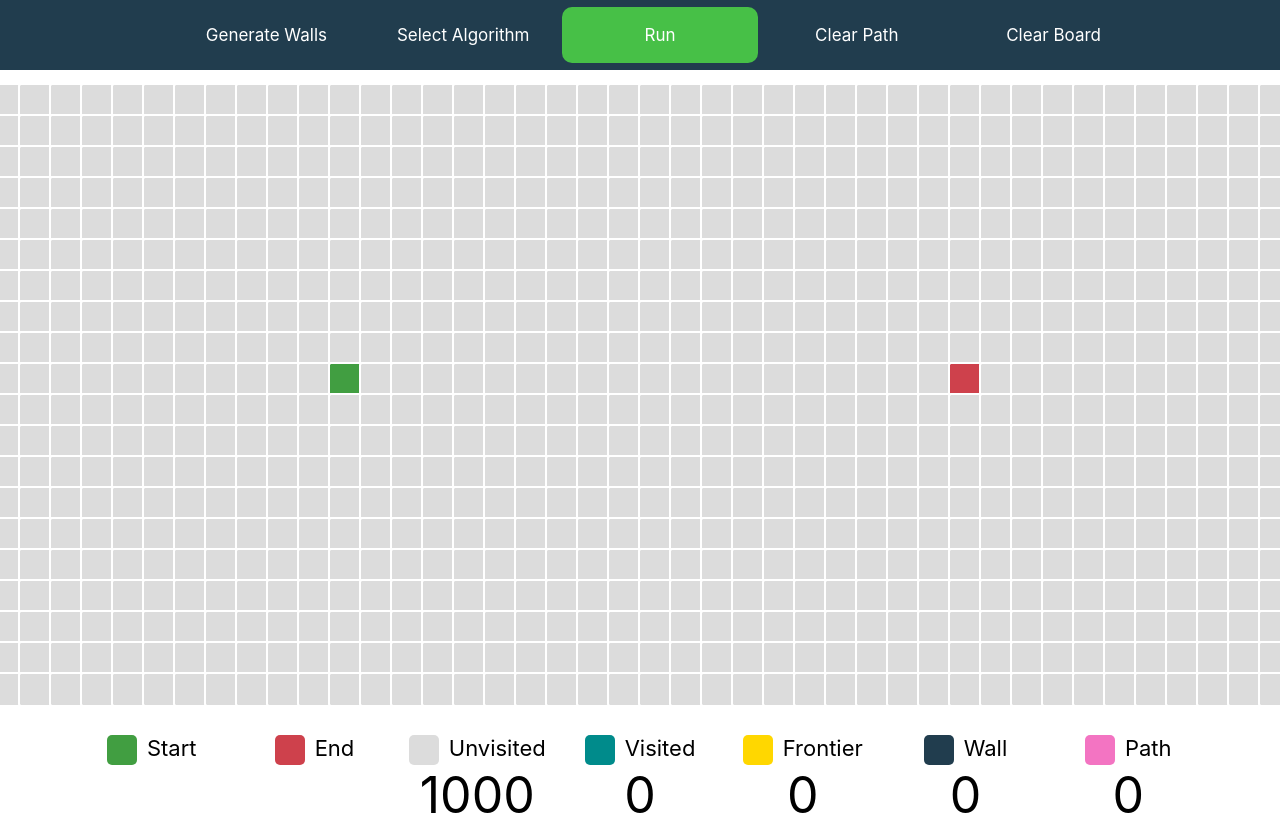
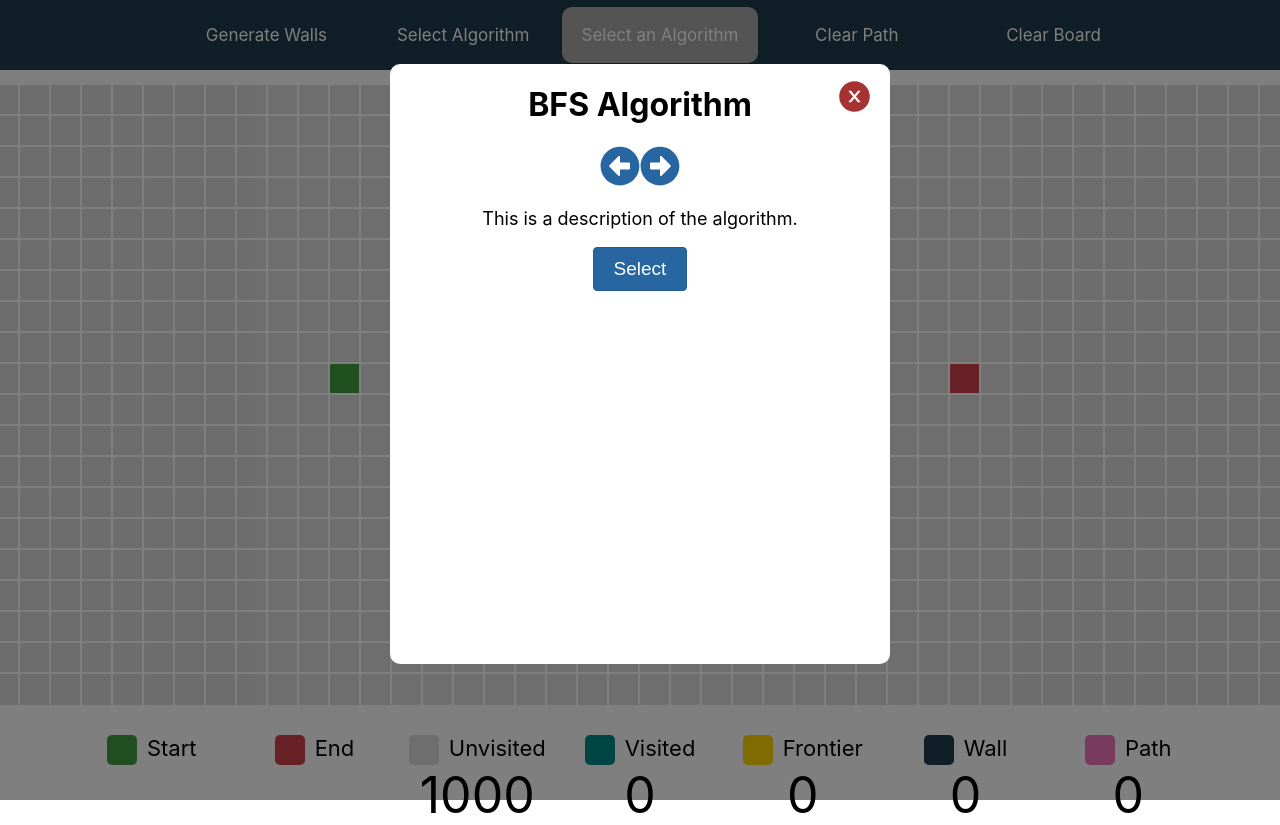
Before and after one commit to elevatethegame/Pathfinding-Visualizer, a React (Create React App) app: page / in a window 1280 px wide. Both pictures are taken after a click on the button "Select Algorithm". Shown: the top 825 px of the page. Built offline with nearby package versions, Linux system fonts and the light colour scheme.

Commit message:
Implemented selecting of algorithm from carousel. Can only start running once an algorithm is selected

```diff
--- a/src/components/Carousel.js
+++ b/src/components/Carousel.js
@@ -1,22 +1,30 @@
-import React from 'react'
+import React, { useState } from 'react'
 import '../css/Carousel.css'
 import { FaArrowAltCircleLeft, FaArrowAltCircleRight } from "react-icons/fa";
 import { AiFillCloseCircle } from "react-icons/ai";
 
-function Carousel() {
+function Carousel({ toggleShowCarousel, setBFSAlgorithm, readyAlgorithm }) {
+    const algorithms = [{name: 'BFS', header: 'BFS Algorithm'}, {name: 'DFS', header: 'DFS Algorithm'}]
+    const [ slideNum, setSlideNum ] = useState(0)
+    const handleClickSelect = () => {
+        setBFSAlgorithm()
+        toggleShowCarousel()
+        readyAlgorithm()
+    }
     return (
         <div className='carousel-container'>
             <div className='carousel'>
-                <h1>BFS Algorithm</h1>
-                <AiFillCloseCircle className='window-close-icon' />
+                <h1>{ algorithms[0].header }</h1>
+                <AiFillCloseCircle className='window-close-icon' onClick={toggleShowCarousel} />
                 <div>
                     <FaArrowAltCircleLeft className='arrow-circle-icon' />
                     {/* <img src={props.algoGIF} alt={props.algoName} /> */}
                     <FaArrowAltCircleRight className='arrow-circle-icon' />
                 </div>
-                <p>
+                <p className='algorithm-description'>
                     This is a description of the algorithm.
                 </p>
+                <button className='carousel-select-button' onClick={handleClickSelect}>Select</button>
             </div>
         </div>
     )
--- a/src/components/Menu.js
+++ b/src/components/Menu.js
@@ -1,4 +1,4 @@
-import React from 'react'
+import React, { useState } from 'react'
 import Grid from './Grid'
 import Navbar from './Navbar'
 import Statbar from './Statbar'
@@ -13,6 +13,8 @@ import { runBFS } from '../utils/Algorithms/BFS'
 import { isAlgorithmRunning, isAlgorithmCompleted, isAlgorithmReady } from '../utils/AlgorithmUtil'
 
 function Menu(props) {
+
+    const [ showCarousel, setShowCarousel ] = useState(false)
 
     const runAlgorithm = async () => {
 
@@ -60,14 +62,16 @@ function Menu(props) {
                 readyAlgorithm={props.readyAlgorithm}
                 clearAlgorithmState={props.clearAlgorithmState}
                 resetStartMaskedNode={props.resetStartMaskedNode}
-                resetEndMaskedNode={props.resetEndMaskedNode} />
+                resetEndMaskedNode={props.resetEndMaskedNode}
+                toggleShowCarousel={() => setShowCarousel(!showCarousel)} />
             <div className='grid-container'>
                 <Grid />
             </div>
             <div className='statbar-container'>
                 <Statbar />
             </div>
-            {/* <Carousel /> */}
+            {showCarousel && <Carousel toggleShowCarousel={() => setShowCarousel(!showCarousel)}
+                setBFSAlgorithm={props.setBFSAlgorithm} readyAlgorithm={props.readyAlgorithm} />}
         </div>
     )
 }
--- a/src/components/Navbar.js
+++ b/src/components/Navbar.js
@@ -3,7 +3,7 @@ import '../css/Navbar.css'
 
 
 function Navbar({ algorithmStatus, algorithmSelected, runAlgorithm, generateWalls, clearBoard, clearPath,
-    readyAlgorithm, clearAlgorithmState, resetStartMaskedNode, resetEndMaskedNode }) {
+    readyAlgorithm, clearAlgorithmState, resetStartMaskedNode, resetEndMaskedNode, toggleShowCarousel }) {
 
     const handleClickRun = () => {
         runAlgorithm()
@@ -63,7 +63,7 @@ function Navbar({ algorithmStatus, algorithmSelected, runAlgorithm, generateWall
                     </li>
                     <li className='navbar-item'>
                         <button  className={`navbar-button ${generateWallsButtonDisabled ? 'navbar-disabled-button' : 'navbar-normal-button'}`}
-                            disabled={generateWallsButtonDisabled}>Select Algorithm</button>
+                            disabled={generateWallsButtonDisabled} onClick={toggleShowCarousel}>Select Algorithm</button>
                     </li>
                     <li className='navbar-item'>
                         <button className={`navbar-button navbar-run-button ${runButtonClass}`} disabled={runButtonDisabled} onClick={handleClickRun}>
--- a/src/css/Carousel.css
+++ b/src/css/Carousel.css
@@ -23,10 +23,39 @@
     top: 15px;
     right: 18px;
     font-size: 35px;
-    color: black;
+    color: rgb(167, 50, 50);
+}
+
+.window-close-icon:hover {
+    cursor: pointer;
+    color: rgb(105, 26, 26);
 }
 
 .arrow-circle-icon {
     font-size: 40px;
-    color: rgb(27, 72, 114);
+    color: rgb(39, 102, 161);
 }
+
+.arrow-circle-icon:hover {
+    cursor: pointer;
+    font-size: 40px;
+    color: rgb(26, 69, 110);
+}
+
+.algorithm-description {
+    font-size: 18px;
+}
+
+.carousel-select-button {
+    background-color: rgb(39, 102, 161);
+    border-radius: 4px;
+    border: 1px solid rgb(37, 93, 146);
+    padding: 10px 20px;
+    color: white;
+    font-size: 19px;
+}
+
+.carousel-select-button:hover {
+    cursor: pointer;
+    background-color: rgb(26, 69, 110);
+}
--- a/src/reducers/index.js
+++ b/src/reducers/index.js
@@ -163,7 +163,7 @@ function board(state = { grid: generateEmptyGrid(numRows, numCols, start, end),
     }
 }
 
-function algorithmStatus(state = 'READY', action) {
+function algorithmStatus(state = 'UNSELECTED', action) {
     switch(action.type) {
         case READY_ALGORITHM:
             return 'READY';
@@ -178,7 +178,7 @@ function algorithmStatus(state = 'READY', action) {
     }
 }
 
-function algorithmSelected(state = 'BFS', action) {  // we set initial to BFS for now to test
+function algorithmSelected(state = null, action) {  // we set initial to BFS for now to test
     switch(action.type) {
         case SET_BFS_ALGORITHM:
             return 'BFS';
```
Also changed, not shown: src/assets/images/BFS.gif (added).
